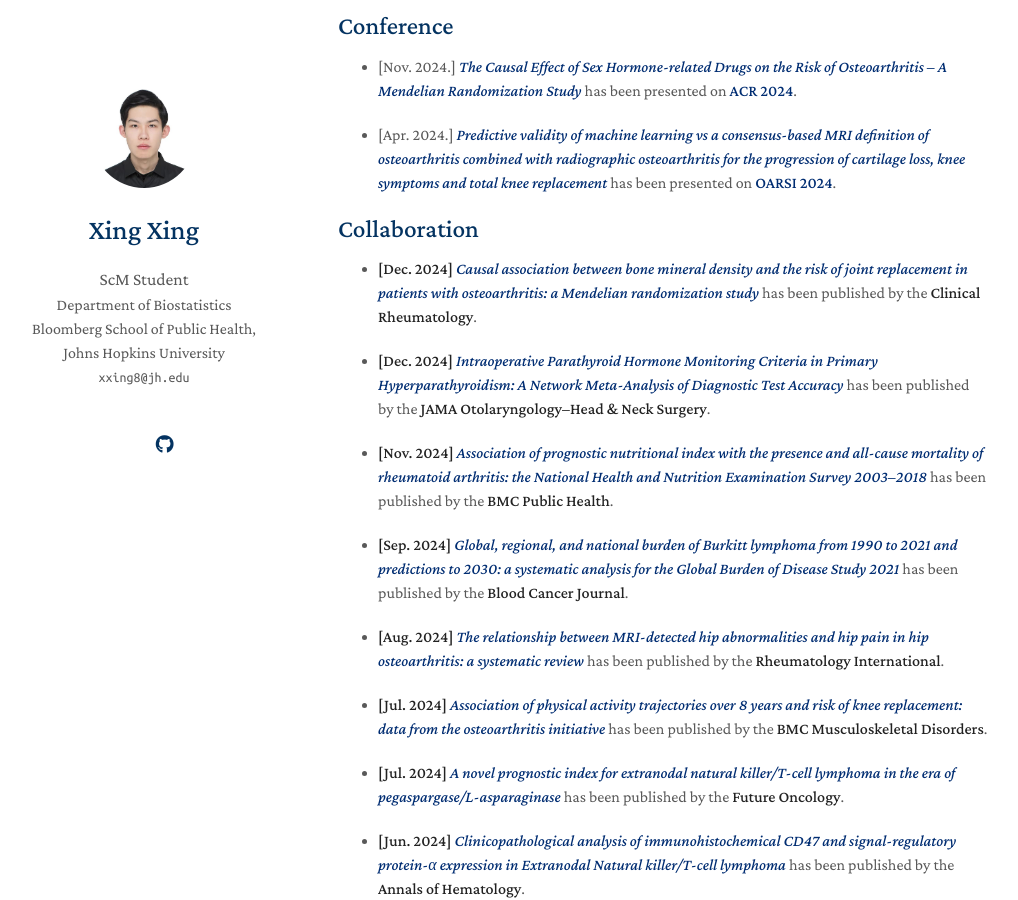
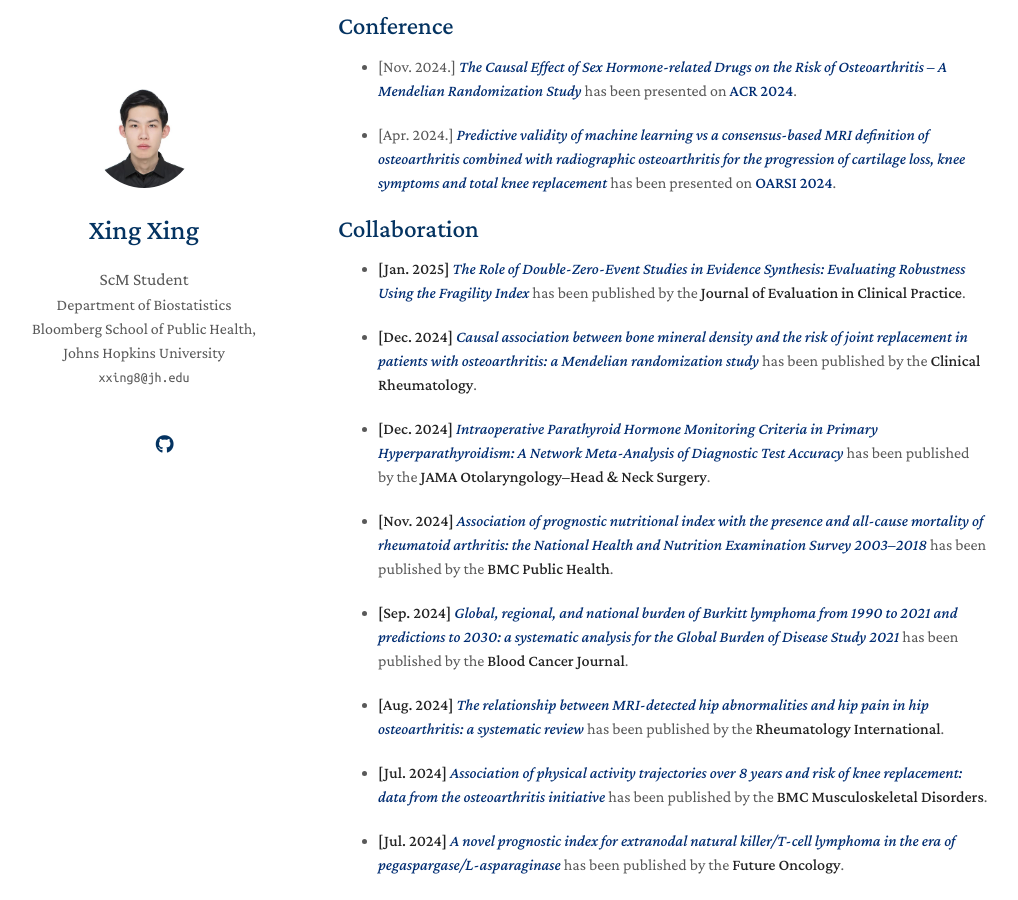
Before and after one commit to KevinXing3/kevinXing3.github.io, a Jekyll site: the page built from index.md, in a window 1280 px wide and 900 px high, scrolled down 1432 px. Shown: the whole window, without its empty margins (132-1150 px from the left). Built offline with Jekyll 4.4.1, drawn with Linux system fonts in a browser that asks for light colours; nearby versions of some CDN libraries; a style sheet for code colours, icons or effects is not loaded; our own code applies the rules of GitHub Pages for plain Markdown files.

Commit message:
Update index.md

```diff
--- a/index.md
+++ b/index.md
@@ -26,6 +26,9 @@ Outside of academia, I’m a dead hard fan of Juventus and Park Hyatt.
 
 
 ## Collaboration
+- **[Jan. 2025]** <a href="https://onlinelibrary.wiley.com/doi/abs/10.1111/jep.14301" target="_blank" style="color:#002D72">*The Role of Double-Zero-Event Studies in Evidence Synthesis: Evaluating Robustness Using the Fragility Index*</a> has been published by the **Journal of Evaluation in Clinical Practice**.
+
+
 - **[Dec. 2024]** <a href="https://link.springer.com/article/10.1007/s10067-024-07289-5" target="_blank" style="color:#002D72">*Causal association between bone mineral density and the risk of joint replacement in patients with osteoarthritis: a Mendelian randomization study*</a> has been published by the **Clinical Rheumatology**.
 
 - **[Dec. 2024]** <a href="https://jamanetwork.com/journals/jamaotolaryngology/article-abstract/2827787" target="_blank" style="color:#002D72">*Intraoperative Parathyroid Hormone Monitoring Criteria in Primary Hyperparathyroidism: A Network Meta-Analysis of Diagnostic Test Accuracy*</a> has been published by the **JAMA Otolaryngology–Head & Neck Surgery**.
```
